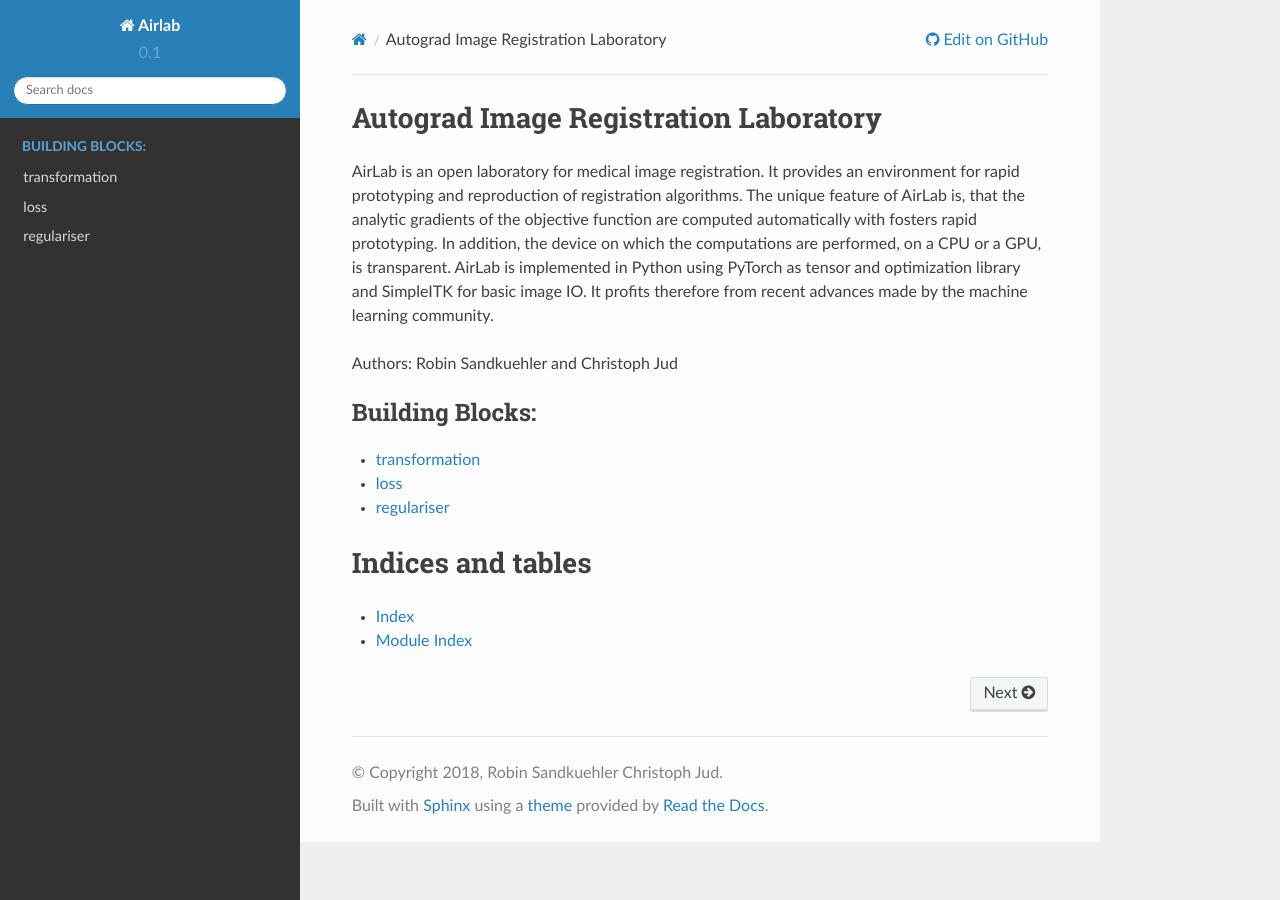
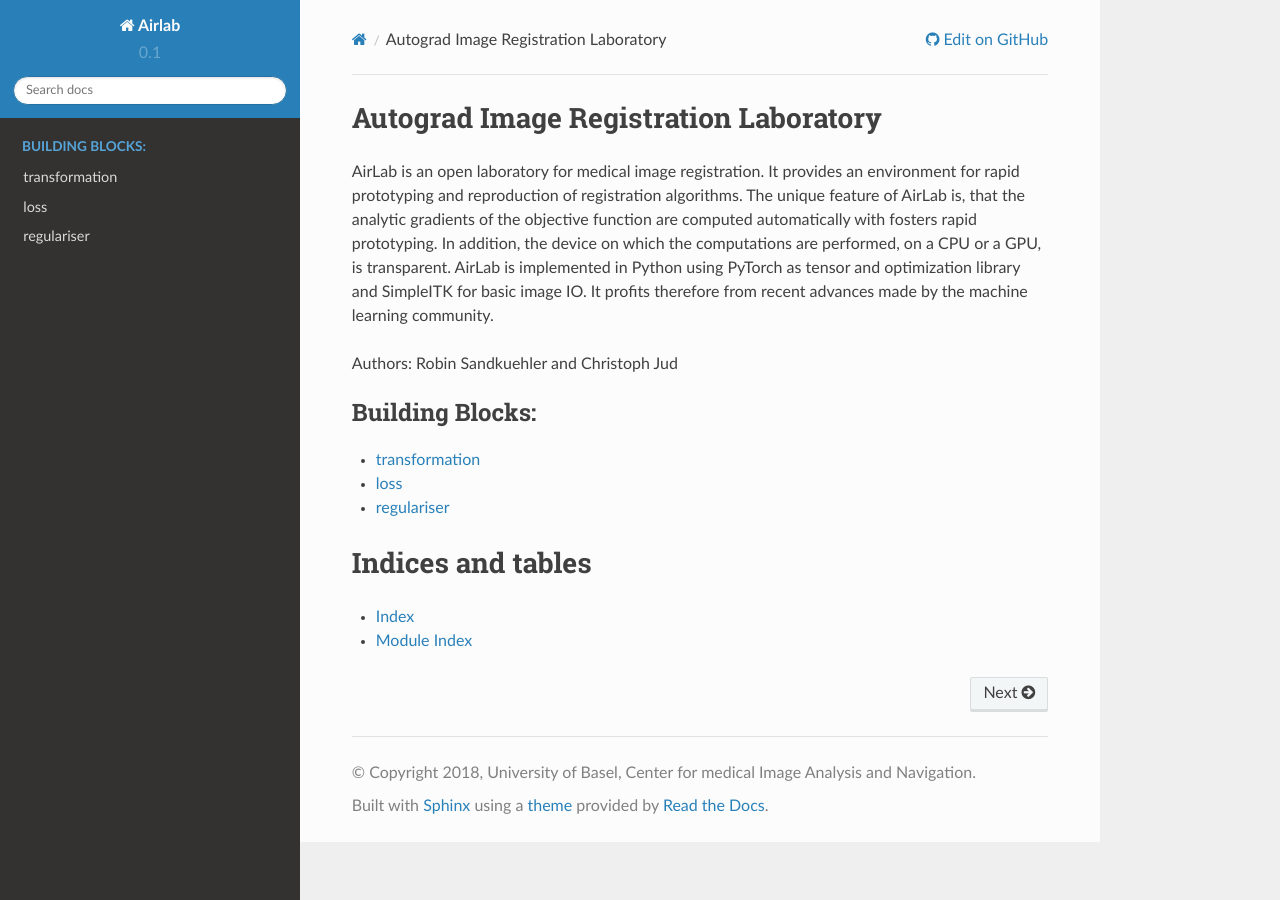
Before and after one commit to ChristophJud/airlab, a Sphinx documentation site: the page built from docs/index.rst, in a window 1280 px wide. Built offline with Sphinx 7.4.7 and the Read the Docs theme 2.0.0, drawn with Linux system fonts in a browser that asks for light colours; pages that are not in the unit, such as notebooks, are missing from menus.

Commit message:
change copyright

```diff
--- a/docs/conf.py
+++ b/docs/conf.py
@@ -51,7 +51,7 @@
 
 # General information about the project.
 project = 'Airlab'
-copyright = '2018, Robin Sandkuehler Christoph Jud'
+copyright = '2018, University of Basel, Center for medical Image Analysis and Navigation'
 author = 'Robin Sandkuehler Christoph Jud'
 
 # The version info for the project you're documenting, acts as replacement for
```
